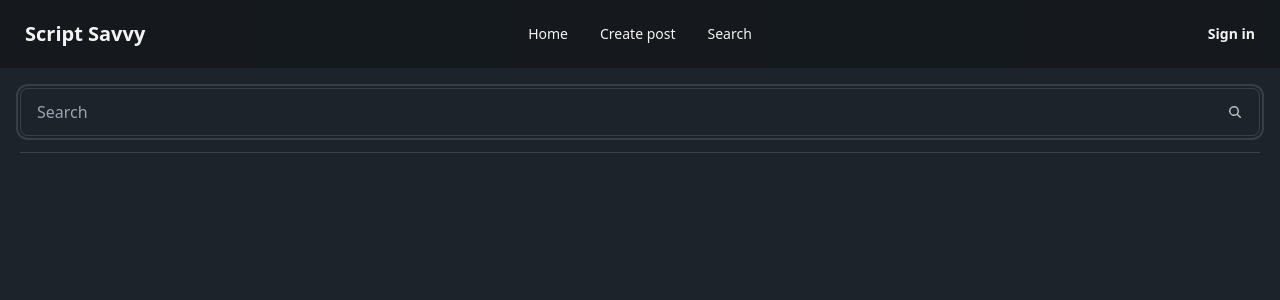
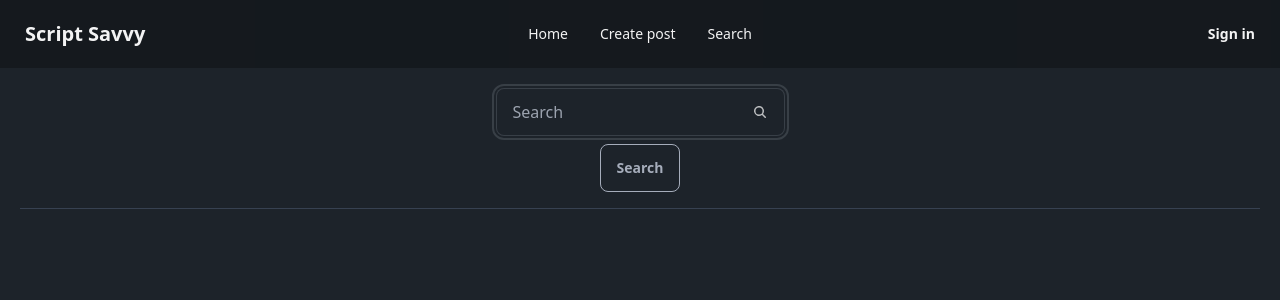
Before and after one commit to JagTheFriend/Script-Savvy, a Next.js app: page /search in a window 1280 px wide. Shown: the top 300 px of the page. Built offline with nearby package versions, Linux system fonts and the light colour scheme; no server answers.

Commit message:
Added search button
Signed-off-by: JagTheFriend <JagTheFriend12@gmail.com>

```diff
--- a/src/app/search/page.tsx
+++ b/src/app/search/page.tsx
@@ -1,12 +1,30 @@
+"use client";
+
+import { useRouter, useSearchParams } from "next/navigation";
+
 export default function SearchPage() {
+  const query = useSearchParams().get("q") ?? "";
+  const router = useRouter();
+
   return (
     <div className="m-5">
       <section className="flex flex-col border-b border-gray-700 pb-4">
+        <form
+          className="flex flex-col items-center justify-center gap-2"
+          action={async (formData) => {
+            const params = new URLSearchParams({
+              q: (formData.get("query") as string) ?? "",
+            });
+            void router.push(`/search?${params}`);
+          }}
+        >
           <label className="input input-bordered flex items-center gap-2">
             <input
+              name="query"
               type="text"
               className="grow"
               placeholder="Search"
+              defaultValue={query}
               required
               autoFocus
             />
@@ -23,6 +41,10 @@ export default function SearchPage() {
               />
             </svg>
           </label>
+          <button type="submit" className="btn btn-ghost btn-outline">
+            Search
+          </button>
+        </form>
       </section>
     </div>
   );
```
Lines whose indentation alone changed are shown as unchanged.
